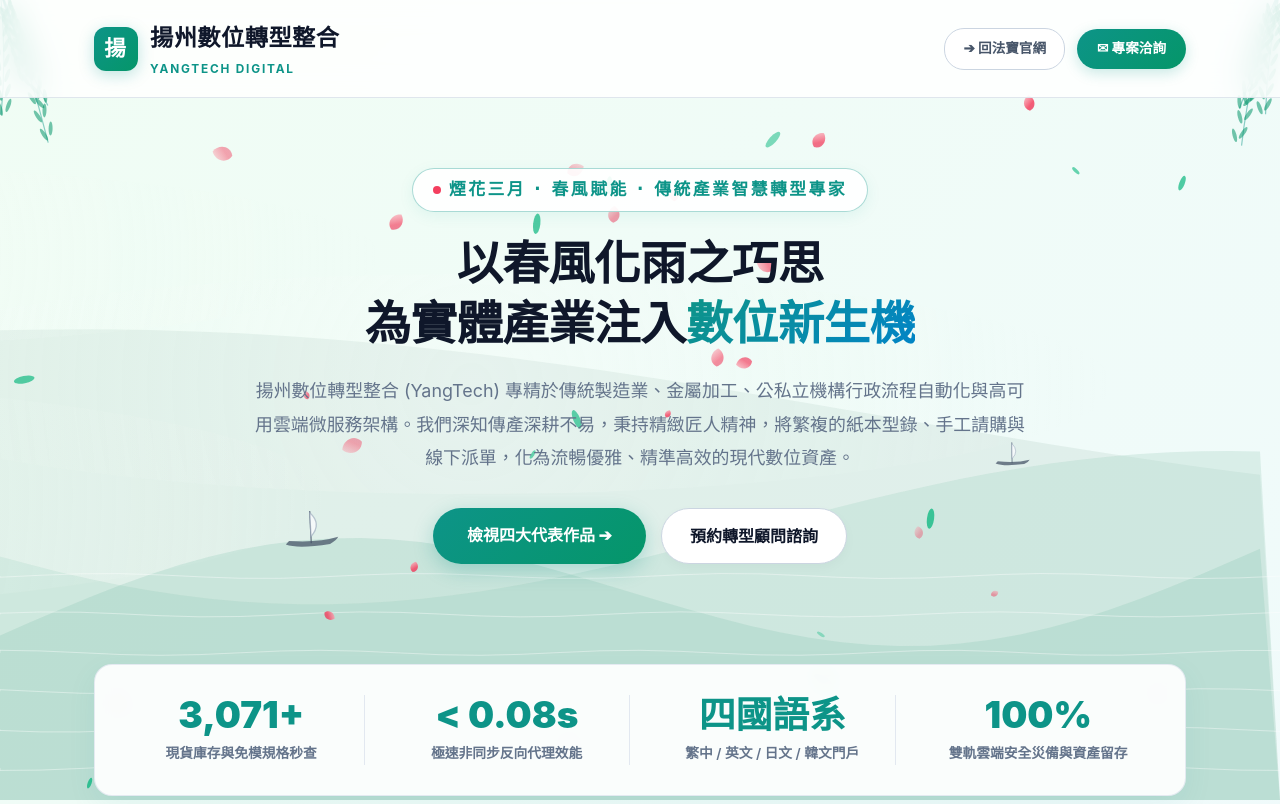
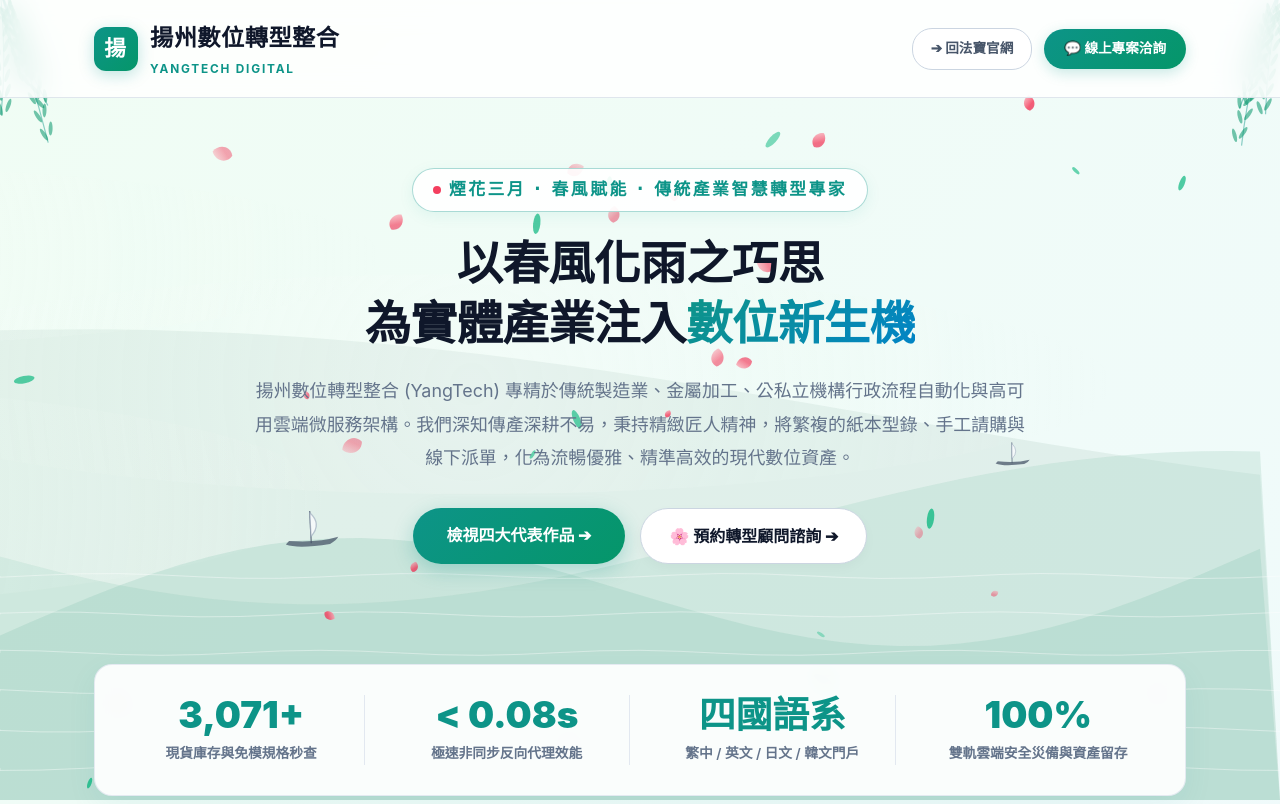
Before and after one commit to Albertyoung22/fapolu, a Flask app: page /partner in a window 1280 px wide. Shown: the top 804 px of the page. Run offline with Flask 3, Linux system fonts and the light colour scheme; some libraries are stand-ins or nearby versions; some web fonts are replaced.

Commit message:
fix: change project consultation button to smoothly link to in-page consultation form instead of mailto

```diff
--- a/templates/yangtech.html
+++ b/templates/yangtech.html
@@ -947,7 +947,7 @@
             </a>
             <div class="nav-actions">
                 <a href="/" class="btn-nav-return">➔ 回法寶官網</a>
-                <a href="mailto:youngtunchou@gmail.com?subject=【傳統產業數位轉型洽詢】揚州數位整合" class="btn-nav-contact">✉ 專案洽詢</a>
+                <a href="#consultation" class="btn-nav-contact" onclick="scrollToConsultation(event)">💬 線上專案洽詢</a>
             </div>
         </div>
     </header>
@@ -969,7 +969,7 @@
             </p>
             <div class="hero-cta">
                 <a href="#works" class="btn-primary">檢視四大代表作品 ➔</a>
-                <a href="mailto:youngtunchou@gmail.com?subject=【數位轉型顧問諮詢】來自官網合作" class="btn-secondary">預約轉型顧問諮詢</a>
+                <a href="#consultation" class="btn-secondary" onclick="scrollToConsultation(event)">🌸 預約轉型顧問諮詢 ➔</a>
             </div>
         </div>
     </section>
@@ -1216,9 +1216,7 @@
             <h3>準備好為您的企業開啟數位新春天了嗎？</h3>
             <p>不論您是傳統製造業、精密機械加工廠、行政流程自動化、物聯網音訊應用開發或特殊演算法平台需求，我們都能為您量身打造專屬高階數位中樞。</p>
             <div class="contact-pill-list">
-                <a href="mailto:youngtunchou@gmail.com?subject=【傳統產業數位轉型洽詢】揚州數位整合" class="contact-link-pill">
-                    <span>✉ 專案諮詢信箱：youngtunchou@gmail.com</span>
-                </a>
+                <a href="#consultation" class="contact-link-pill" onclick="scrollToConsultation(event)" style="background:linear-gradient(135deg, #0d9488, #059669); color:#fff; font-weight:700;">💬 前往線上諮詢評估表單 ➔</a>
                 <a href="https://www.fapolu.com.tw" target="_blank" class="contact-link-pill">
                     <span>🏭 觀看旗艦案例：法寶實業</span>
                 </a>
@@ -1353,6 +1351,22 @@
         </div>
     </footer>
 
+
+
+<script>
+function scrollToConsultation(e) {
+    if (e) e.preventDefault();
+    const el = document.getElementById('consultation');
+    if (el) {
+        el.scrollIntoView({ behavior: 'smooth', block: 'start' });
+        setTimeout(() => {
+            const input = document.getElementById('consultCompany');
+            if (input) input.focus();
+        }, 500);
+    }
+}
+</script>
+
 </body>
 
 </html>
```
